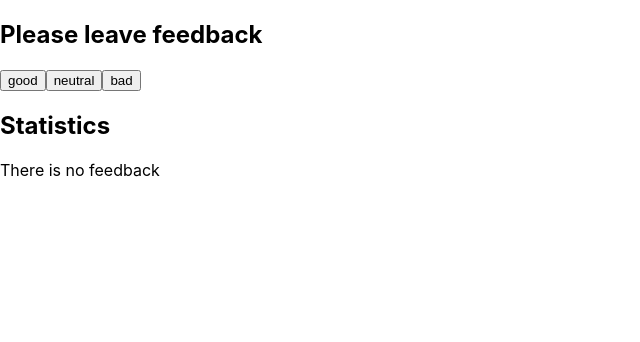
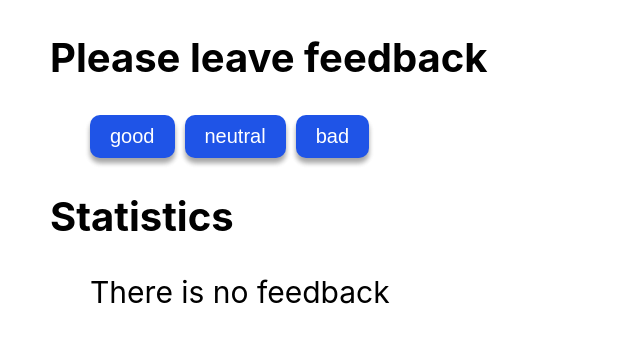
Before and after one commit to Yuliia-Zinchuk/goit-react-hw-02-feedback, a React (Create React App) app: page / in a window 1280 px wide. Shown: the top 342 px of the page, without its empty margins (0-640 px from the left). Built offline with nearby package versions, Linux system fonts and the light colour scheme.

Commit message:
add propTypes and positivePercentage - invisible

```diff
--- a/src/components/Feedback/FeedBack.module.css
+++ b/src/components/Feedback/FeedBack.module.css
@@ -18,7 +18,7 @@
   color: #010101;
 }
 
-.btn_list {
+/* .btn_list {
   display: flex;
   gap: 10px;
   padding-left: 90px;
@@ -26,7 +26,7 @@
 .btn {
   gap: 10px;
   color: #010101;
-}
+} */
 
 .title_list {
   composes: title;
--- a/src/components/FeedbackOptions/FeedbackOptions.jsx
+++ b/src/components/FeedbackOptions/FeedbackOptions.jsx
@@ -1,21 +1,33 @@
 import PropTypes from 'prop-types';
 import { nanoid } from 'nanoid';
-//import css from './FeedBack.module.css';
+import css from './FeedbackOptions.module.css';
 
 export const FeedbackOptions = ({ options, onLeaveFeedback }) => {
   return (
     <>
+      <div className={css.btn_list}>
         {Object.keys(options).map(option => (
           <button
             key={nanoid()}
             name={option}
             //   type={type}
             onClick={onLeaveFeedback}
-          // className={css.btn}
+            className={css.btn}
           >
             {option}
           </button>
         ))}
+      </div>
     </>
   );
 };
+
+FeedbackOptions.propTypes = {
+  //   options: PropTypes.shape(
+  //     PropTypes.arrayOf({
+  //       option: PropTypes.string.isRequired,
+  //     }).isRequired
+  //   ),
+  options: PropTypes.object.isRequired,
+  onLeaveFeedback: PropTypes.func.isRequired,
+};
--- /dev/null
+++ b/src/components/FeedbackOptions/FeedbackOptions.module.css
@@ -0,0 +1,31 @@
+.btn_list {
+  display: flex;
+  gap: 10px;
+  padding-left: 90px;
+}
+
+.btn {
+  padding: 10px 20px;
+  font-size: 20px;
+  cursor: pointer;
+  text-align: center;
+  text-decoration: none;
+  outline: none;
+  color: #fff;
+  /* background-color: #4caf50; */
+  background-color: #1f54e7;
+  border: none;
+  border-radius: 10px;
+  box-shadow: 0 5px 5px 0 rgba(0, 0, 0, 0.2), 0 5px 5px 0 rgba(0, 0, 0, 0.19);
+}
+
+.btn:hover {
+  /* background-color: #3e8e41; */
+  background-color: #0b1baa;
+}
+
+.btn:active {
+  background-color: #0b1baa;
+  box-shadow: 0 5px #666;
+  transform: translateY(4px);
+}
--- a/src/components/Notification/Notification.jsx
+++ b/src/components/Notification/Notification.jsx
@@ -1,7 +1,10 @@
 import PropTypes from 'prop-types';
-import css from '../Feedback/FeedBack.module.css';
+import css from './Notification.module.css';
 export const Notification = ({ message }) => (
   <>
     <span className={css.label}>{message}</span>
   </>
 );
+Notification.propTypes = {
+  message: PropTypes.string.isRequired,
+};
--- /dev/null
+++ b/src/components/Notification/Notification.module.css
@@ -0,0 +1,6 @@
+.label {
+  padding-left: 90px;
+  font-weight: 400;
+  font-size: 30px;
+  color: black;
+}
--- /dev/null
+++ b/src/components/Section/Section.module.css
@@ -0,0 +1,8 @@
+.title {
+  display: flex;
+  justify-content: start;
+  padding-left: 50px;
+  /* align-items: center; */
+  font-size: 40px;
+  color: #010101;
+}
--- a/src/components/Statistics/Statistics.jsx
+++ b/src/components/Statistics/Statistics.jsx
@@ -24,25 +24,23 @@ export const Statistics = ({
           <li className={css.item}>
             <span className={css.label}>Total: {total}</span>
           </li>
-          <li className={css.item}>
-            <span className={css.label}>
-              Positive feedback: {positivePercentage}%
-            </span>
-          </li>
+          {good > 0 && (
+            <li className={css.item}>
+              <span className={css.label}>
+                Positive feedback: {positivePercentage}%
+              </span>
+            </li>
+          )}
         </ul>
       </div>
     </>
   );
 };
 
-// Statistics.propTypes = {
-//   title: PropTypes.string,
-
-//   stats: PropTypes.arrayOf(
-//     PropTypes.shape({
-//       id: PropTypes.string.isRequired,
-//       label: PropTypes.string.isRequired,
-//       percentage: PropTypes.number.isRequired,
-//     }).isRequired
-//   ),
-// };
+Statistics.propTypes = {
+  good: PropTypes.number.isRequired,
+  neutral: PropTypes.number.isRequired,
+  bad: PropTypes.number.isRequired,
+  total: PropTypes.number.isRequired,
+  positivePercentage: PropTypes.number,
+};
--- a/src/components/Statistics/Statistics.module.css
+++ b/src/components/Statistics/Statistics.module.css
@@ -14,8 +14,9 @@
   display: flex;
   justify-content: start;
   padding-left: 50px;
-  /* align-items: center; */
-  font-size: 40px;
-  color: #010101;
+
+  font-weight: 400;
   font-size: 20px;
+
+  color: black;
 }
```
Also changed, not shown: src/components/Section/Section.jsx (+6 -1 lines). Lines whose indentation alone changed are shown as unchanged.
